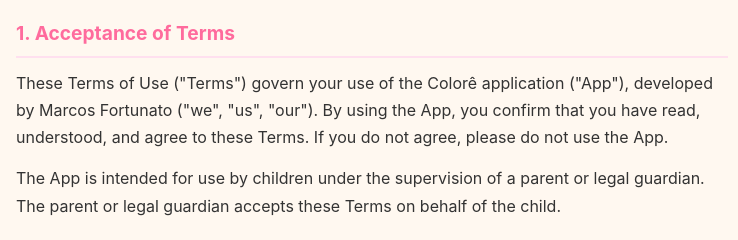
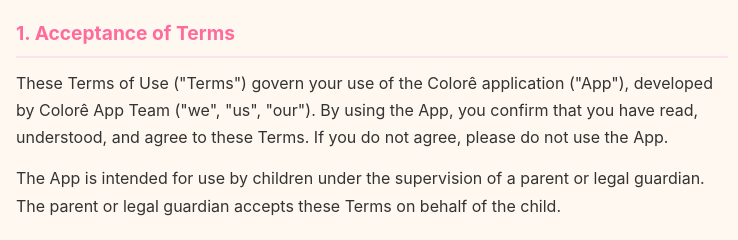
Before and after one commit to mfortunas/Privacy-policy, a plain HTML site: page colore-terms.html in a window 1280 px wide. Shown: the part 446-686 px from the top of the page, 268-1006 px from the left. Drawn offline with Linux system fonts and the light colour scheme.

Commit message:
Update developer reference in Terms of Use

```diff
--- a/colore-terms.html
+++ b/colore-terms.html
@@ -90,7 +90,7 @@
   </div>
 
   <h2>1. Acceptance of Terms</h2>
-  <p>These Terms of Use ("Terms") govern your use of the Colorê application ("App"), developed by Marcos Fortunato ("we", "us", "our"). By using the App, you confirm that you have read, understood, and agree to these Terms. If you do not agree, please do not use the App.</p>
+  <p>These Terms of Use ("Terms") govern your use of the Colorê application ("App"), developed by Colorê App Team ("we", "us", "our"). By using the App, you confirm that you have read, understood, and agree to these Terms. If you do not agree, please do not use the App.</p>
   <p>The App is intended for use by children under the supervision of a parent or legal guardian. The parent or legal guardian accepts these Terms on behalf of the child.</p>
 
   <h2>2. Description of Service</h2>
```
